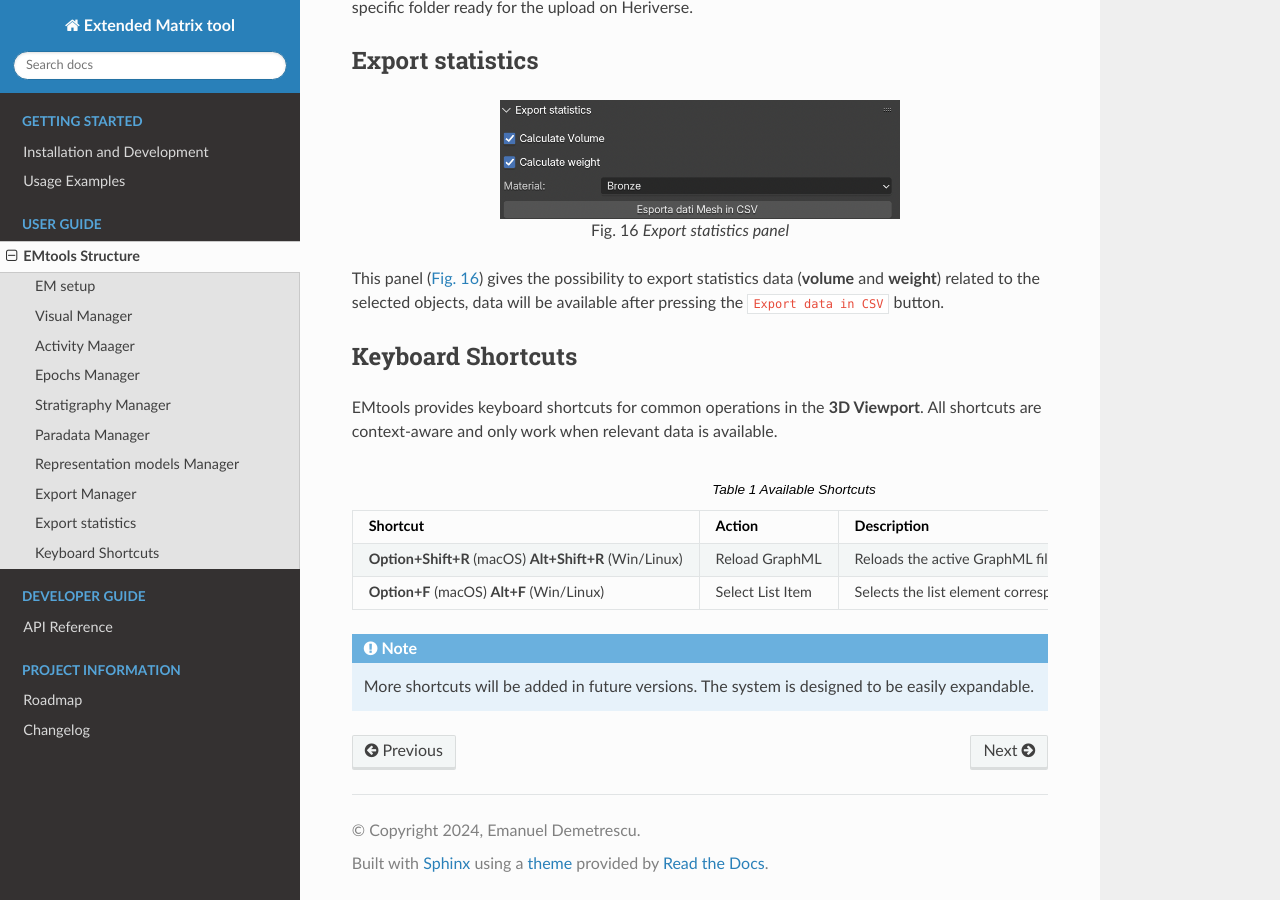
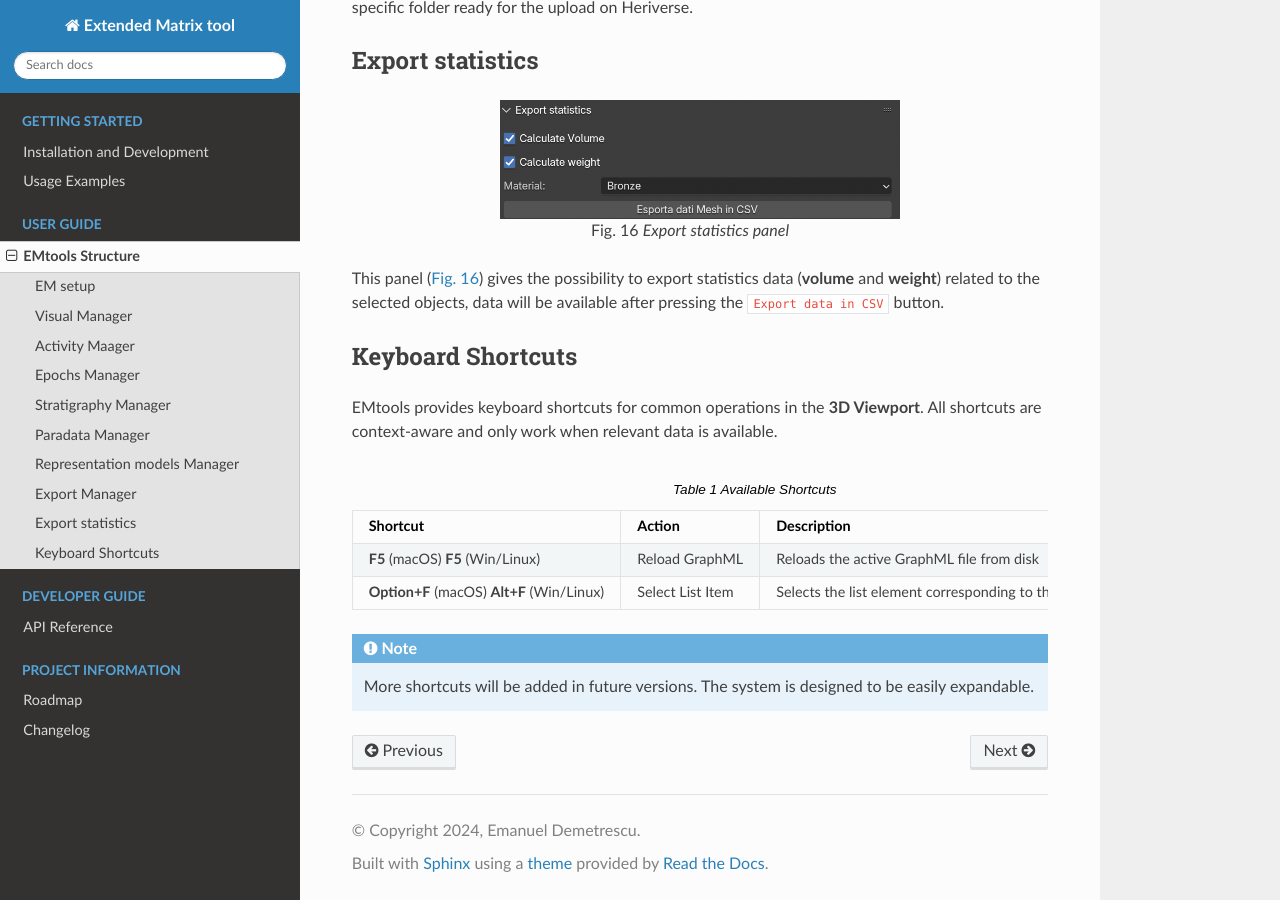
Before and after one commit to zalmoxes-laran/EM-blender-tools-doc, a Sphinx documentation site: the page built from docs/EMstructure.rst, in a window 1280 px wide and 900 px high, scrolled down 15660 px. Built offline with Sphinx 7.4.7 and the Read the Docs theme 3.1.0, drawn with Linux system fonts in a browser that asks for light colours; pages that are not in the unit, such as notebooks, are missing from menus.

Commit message:
Update EMstructure.rst

```diff
--- a/docs/EMstructure.rst
+++ b/docs/EMstructure.rst
@@ -435,8 +435,8 @@ EMtools provides keyboard shortcuts for common operations in the **3D Viewport**
    * - Shortcut
      - Action
      - Description
-   * - **Option+Shift+R** (macOS)
-       **Alt+Shift+R** (Win/Linux)
+   * - **F5** (macOS)
+       **F5** (Win/Linux)
      - Reload GraphML
      - Reloads the active GraphML file from disk
    * - **Option+F** (macOS)
```
